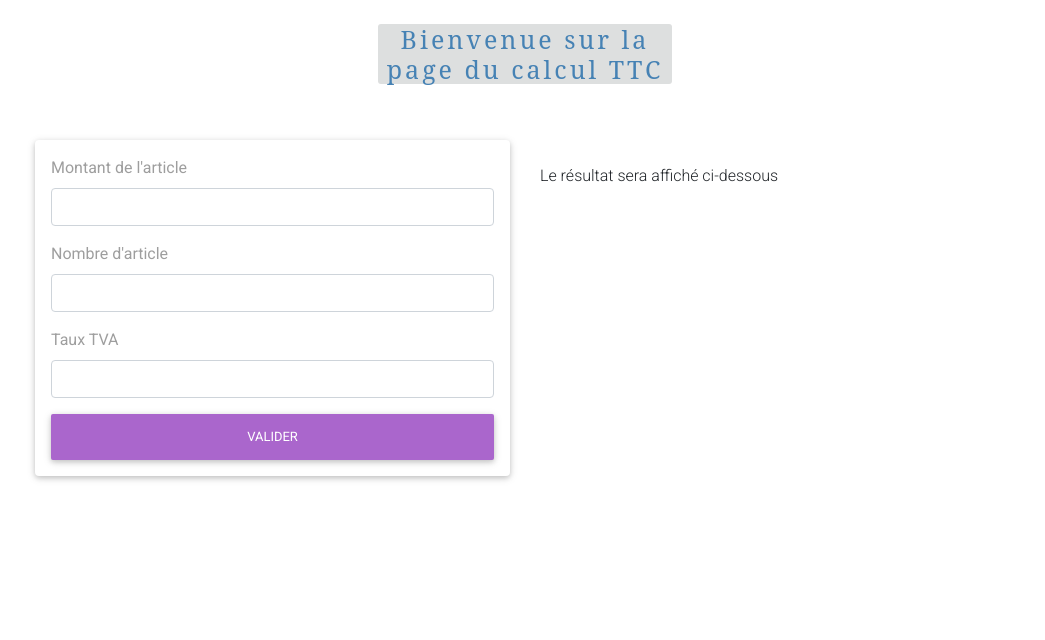
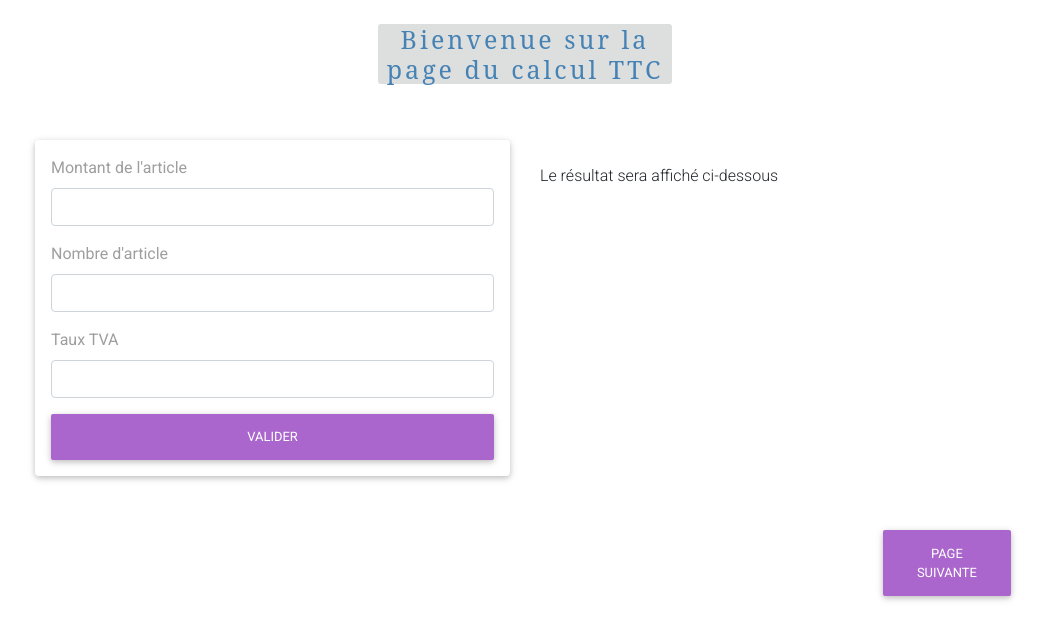
Before and after one commit to teamJoelB/dev-7-primo-front, a plain HTML site: page programme1.html in a window 1280 px wide. Shown: the whole page, without its empty margins (115-1160 px from the left). Drawn offline with nearby package versions, Linux system fonts and the light colour scheme.

Commit message:
programme1 ajout lien

```diff
--- a/programme1.html
+++ b/programme1.html
@@ -70,6 +70,16 @@
                 </div>
             </div>
         </div>
+        <br> <br>
+        <div class="row">
+            <div class="col-sm-10">
+            </div>
+            <div class="col-sm-2">
+                <button type="button" class="btn btn-secondary" onclick="window.location.href = 'jeuCalcul.html'">
+                    page suivante
+                </button>
+            </div>
+        </div>
     </div>
     <script src="programme1.js"></script>
 </body>
--- a/programme1.js
+++ b/programme1.js
@@ -11,7 +11,7 @@ function calculTTC(){
     var info = document.querySelector('#info');
 
     if (montant != '' && nombre != '' && tva != '') {
-        info.innerHTML = 'Montant TTC : ' + result + '€';
+        info.innerHTML = 'Montant TTC : ' + result.toFixed(2) + '€';
         cadreInfo.hidden = false;
     }
 
```
